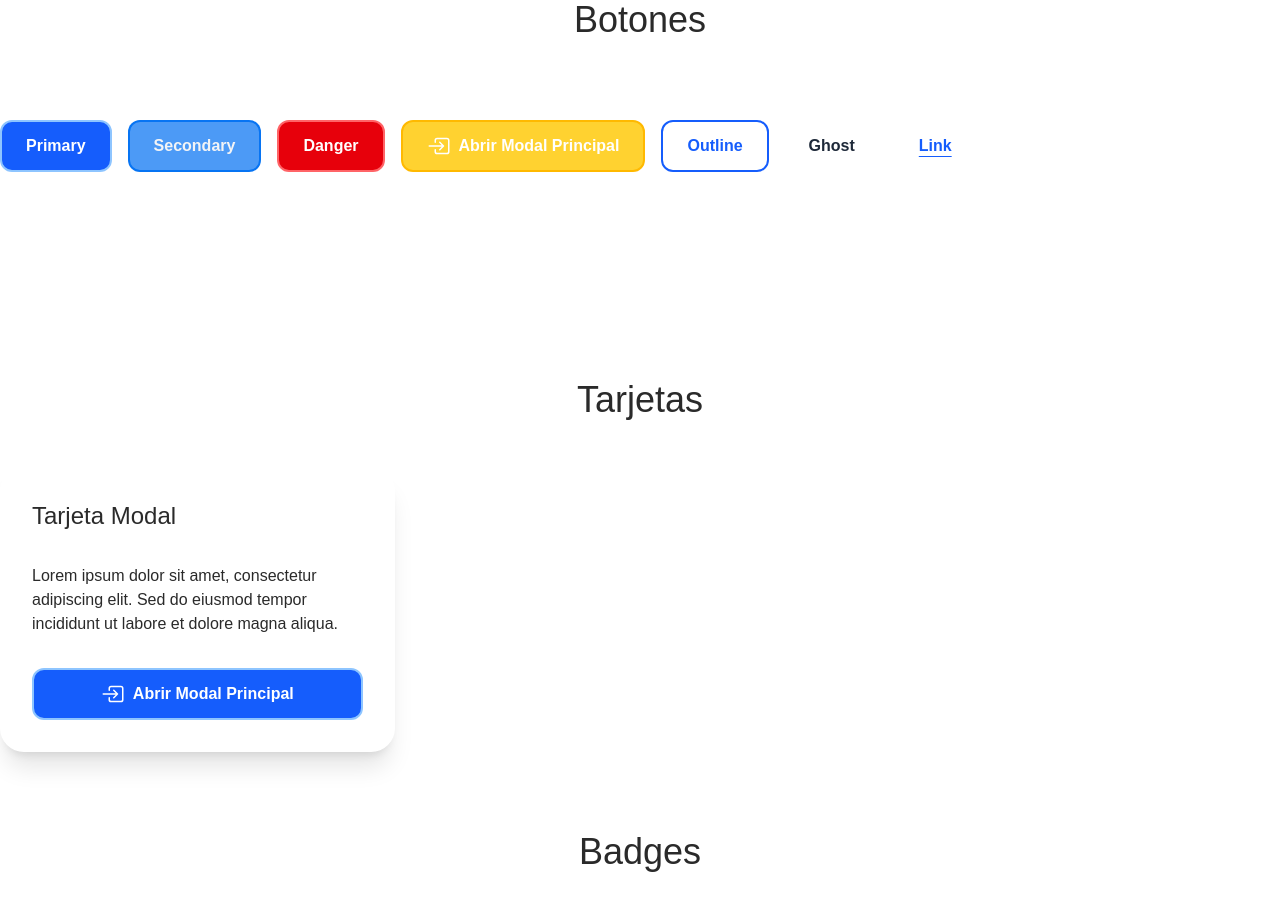
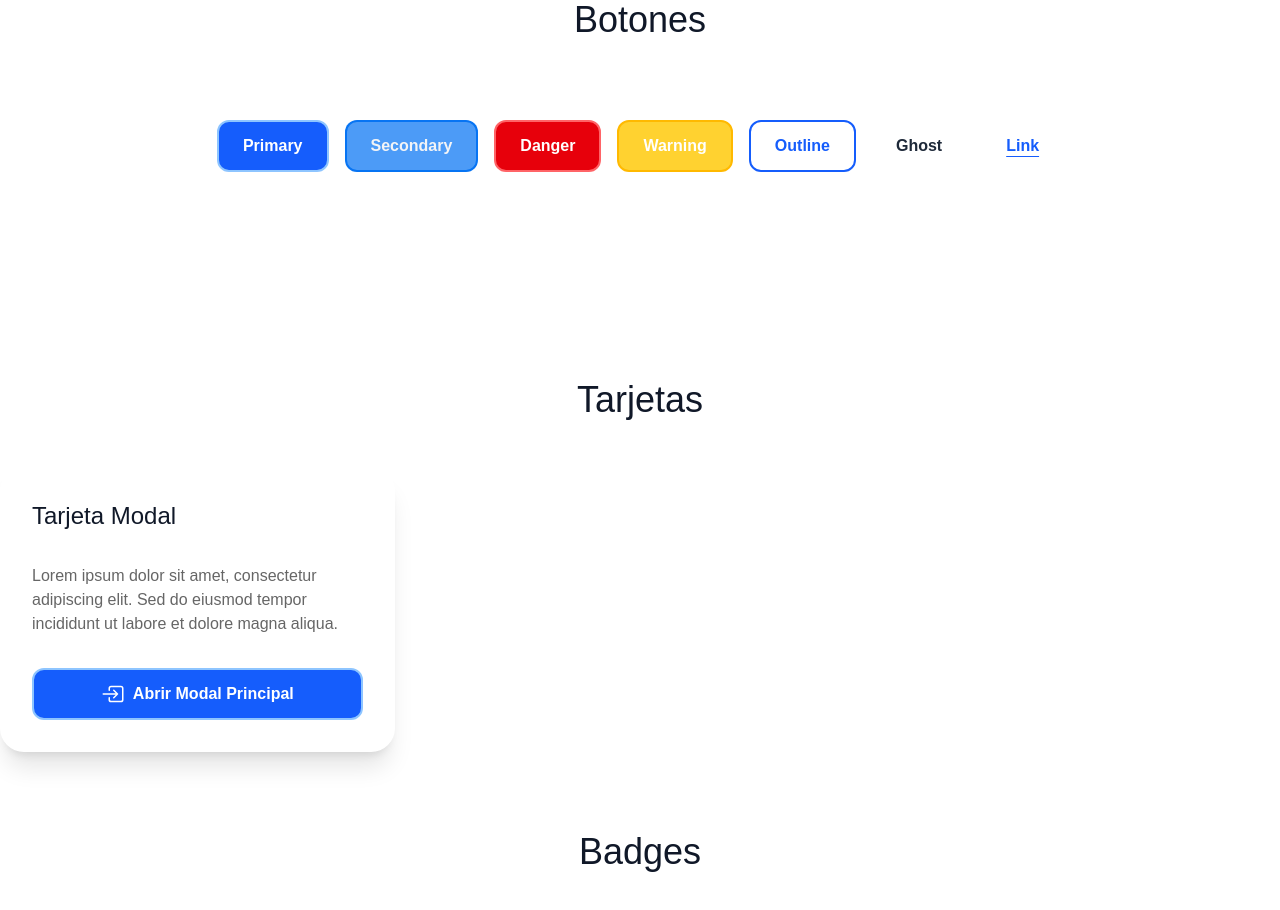
Before and after one commit to dspwebstudiomx/dashboard_next, a Next.js app: page /guia-estilos in a window 1280 px wide. Shown: the part 1860-2770 px from the top of the page. Built offline with nearby package versions, Linux system fonts and the light colour scheme.

Commit message:
UI: Actualizar estilos de botones y mejorar la consistencia en el componente MessagesDemo

```diff
--- a/public/api/clients.json
+++ b/public/api/clients.json
@@ -63,6 +63,7 @@
 				"sections": ["Inicio", "Contacto"],
 				"projectType": "Web",
 				"progress": 60,
+				"notes": "Proyecto en marcha, se espera finalizar a tiempo.",
 				"milestones": [
 					{
 						"name": "Entrega inicial",
@@ -91,7 +92,7 @@
 						"priority": "Alta",
 						"createdAt": "2023-09-01T12:00:00Z",
 						"updatedAt": "2023-09-01T12:00:00Z",
-						"assignedTo": 1,
+						"assignedTo": "Daniel Pérez",
 						"dependencies": [],
 						"completedAt": null,
 						"comments": [
--- a/src/app/globals.css
+++ b/src/app/globals.css
@@ -6,9 +6,9 @@
 	--color-primary: #0070f3;
 	--color-primary-light: #e0f2ff;
 	--color-primary-dark: #005bb5;
-	--color-secondary: rgba(10, 10, 10, 0.87);
-	--color-secondary-light: rgba(10, 10, 10, 0.4);
-	--color-secondary-dark: rgba(10, 10, 10, 1);
+	--color-secondary: #4c9bf7;
+	--color-secondary-light: #cce4ff;
+	--color-secondary-dark: #003f7f;
 	--color-accent: #ff4081;
 	--color-accent-light: #ff80ab;
 	--color-accent-dark: #c51162;
@@ -46,7 +46,7 @@
 
 body {
 	background: var(--background);
-	color: var(--foreground);
+	/* color: var(--foreground); */
 	font-family: Arial, Helvetica, sans-serif;
 	scrollbar-color: var(--color-primary) var(--background); /* Firefox */
 	scrollbar-width: thin;
--- a/src/components/Badges/Badge.jsx
+++ b/src/components/Badges/Badge.jsx
@@ -12,8 +12,8 @@ const badgeVariants = {
 	info: "bg-blue-100 text-blue-800 border border-blue-300",
 	neutral: "bg-gray-100 text-gray-800 border border-gray-300",
 	error: "bg-red-100 text-red-800 border border-red-300",
-	primary: "bg-blue-600 text-white border border-blue-700",
-	secondary: "bg-gray-600 text-white border border-gray-700",
+	primary: "bg-primary  text-white border border-blue-700",
+	secondary: "bg-secondary text-white border border-primary/90",
 	light: "bg-gray-200 text-gray-800 border border-gray-300",
 	dark: "bg-gray-800 text-white border border-gray-900",
 	danger: "bg-danger text-white border border-red-700",
--- a/src/components/Button/Button.tsx
+++ b/src/components/Button/Button.tsx
@@ -54,7 +54,7 @@ const variants = {
 		"bg-blue-600 text-white hover:bg-blue-700 focus:ring-blue-500 border-2 border-blue-300",
 	rounded: "rounded-full",
 	secondary:
-		"bg-primary/70 text-gray-100 border-2 border-primary/90 hover:bg-primary/80 focus:ring-primary/80",
+		"bg-secondary text-gray-100 border-2 border-primary/90 hover:bg-primary/80 focus:ring-primary/80",
 	shadow: "shadow-md hover:shadow-lg focus:shadow-lg",
 	small: "px-2 py-1 text-sm",
 	square: "rounded-none",
--- a/src/components/ButtonDemo.tsx
+++ b/src/components/ButtonDemo.tsx
@@ -1,52 +1,15 @@
 import Button from "@/components/Button/Button";
-import HandleModalComponent from "@/components/Modal/HandleModalComponent";
-import { IoEnterOutline } from "react-icons/io5";
-import Paragraph from "./Paragraph/Paragraph";
 import H2 from "./Title/H2";
 
 export default function ButtonDemo() {
 	return (
 		<div className="flex flex-col  gap-20 w-full max-w-screen-xl my-32">
 			<H2 align="center">Botones</H2>
-			<div className="flex gap-4 flex-wrap">
+			<div className="flex gap-4 flex-wrap items-center justify-center">
 				<Button text="Primary" variant="primary" type="button" icon={""} />
 				<Button text="Secondary" variant="secondary" type="button" />
 				<Button text="Danger" variant="danger" type="button" />
-				<HandleModalComponent
-					icon={<IoEnterOutline className="text-2xl" />}
-					type={"button"}
-					text={"Abrir Modal Principal"}
-					modalTitle={"Modal Principal"}
-					variant={"warning"}>
-					<Paragraph align="justify">
-						Lorem ipsum dolor sit amet consectetur adipisicing elit. Dolore
-						nulla reiciendis, commodi adipisci, facilis consequatur aliquid
-						aperiam velit maxime sequi ad eveniet. Magnam itaque fugit atque,
-						non excepturi quas laborios am, qui quod corrupti suscipit
-						architecto. Voluptates odit corporis excepturi, doloribus ratione
-						aperiam veniam nulla nam, natus, itaque saepe at? Libero quibusdam
-						iste, pariatur voluptate atque, magnam inventore quae accusantium
-						assumenda voluptas velit eos veritatis cumque incidunt
-						necessitatibus minus. Ad dignissimos animi voluptate, distinctio
-						ullam quae magni, mollitia officiis perferendis laudantium quasi
-						aliquid totam exercitationem culpa! Illum doloribus ea dignissimos
-						explicabo, consequatur quaerat vitae neque sunt incidunt possimus
-						fugiat rerum veritatis!
-					</Paragraph>
-					<div className="flex flex-col gap-4 mt-4 items-end">
-						<HandleModalComponent
-							icon={<IoEnterOutline className="text-2xl" />}
-							type={"button"}
-							text={"Abrir Modal Anidado"}
-							modalTitle={"Modal Anidado"}
-							variant={"outline"}>
-							<div>
-								Este es un modal anidado dentro del modal principal. Puedes
-								agregar más contenido aquí.
-							</div>
-						</HandleModalComponent>
-					</div>
-				</HandleModalComponent>
+				<Button text="Warning" variant="warning" type="button" />
 				<Button text="Outline" variant="outline" type="button" />
 				<Button text="Ghost" variant="ghost" type="button" />
 				<Button text="Link" variant="link" type="button" />
--- a/src/components/MessagesDemo.jsx
+++ b/src/components/MessagesDemo.jsx
@@ -39,7 +39,7 @@ const MessagesDemo = () => {
 			{
 				text: "Eliminar cliente",
 				onClick: () => handleDelete("cliente"),
-				variant: "primary",
+				variant: "outline",
 				icon: <FaTrash />,
 			},
 		],
@@ -47,7 +47,7 @@ const MessagesDemo = () => {
 			{
 				text: "Eliminar tarea",
 				onClick: () => handleDelete("tarea"),
-				variant: "primary",
+				variant: "outline",
 				icon: <FaTrash />,
 			},
 		],
@@ -55,7 +55,7 @@ const MessagesDemo = () => {
 			{
 				text: "Eliminar proyecto",
 				onClick: () => handleDelete("proyecto"),
-				variant: "primary",
+				variant: "outline",
 				icon: <FaTrash />,
 			},
 		],
@@ -116,31 +116,37 @@ const MessagesDemo = () => {
 					text="Eliminar tarea"
 					onClick={() => handleOpen("eliminar_tarea")}
 					icon={<FaTrash className="text-lg" />}
+					variant="outline"
 				/>
 				<Button
 					text="Eliminar cliente"
 					onClick={() => handleOpen("eliminar_cliente")}
 					icon={<FaTrash className="text-lg" />}
+					variant="outline"
 				/>
 				<Button
 					text="Eliminar proyecto"
 					onClick={() => handleOpen("eliminar_proyecto")}
 					icon={<FaTrash className="text-lg" />}
+					variant="outline"
 				/>
 				<Button
 					text="Editar tarea"
 					onClick={() => handleOpen("editar_tarea")}
 					icon={<FaEdit className="text-lg" />}
+					variant="secondary"
 				/>
 				<Button
 					text="Editar cliente"
 					onClick={() => handleOpen("editar_cliente")}
 					icon={<FaEdit className="text-lg" />}
+					variant="secondary"
 				/>
 				<Button
 					text="Editar proyecto"
 					onClick={() => handleOpen("editar_proyecto")}
 					icon={<FaEdit className="text-lg" />}
+					variant="secondary"
 				/>
 				<Button
 					text="Crear tarea"
--- a/src/components/Paragraph/Paragraph.tsx
+++ b/src/components/Paragraph/Paragraph.tsx
@@ -16,7 +16,7 @@ interface ParagraphProps {
 const Paragraph: React.FC<ParagraphProps> = ({ children, align }) => {
 	return (
 		<p
-			className={`text-${align} text-secondary text-base max-w-screen-xl text-pretty first-letter:uppercase dark:text-white`}>
+			className={`text-${align} text-text-secondary text-base max-w-screen-xl text-pretty first-letter:uppercase dark:text-white`}>
 			{children}
 		</p>
 	);
```
